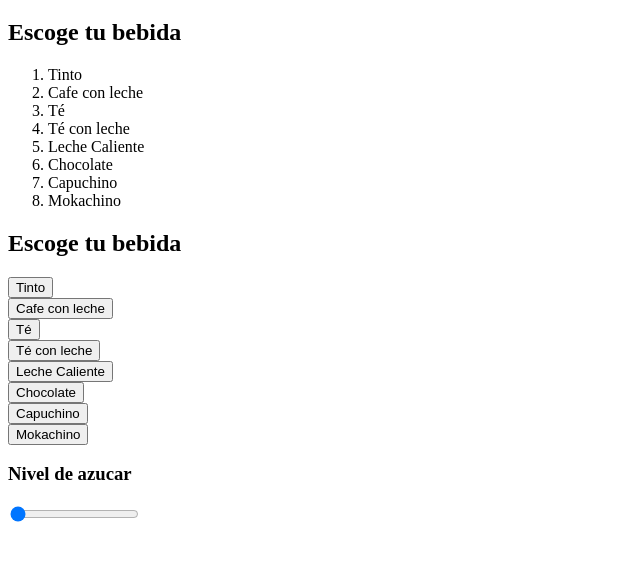
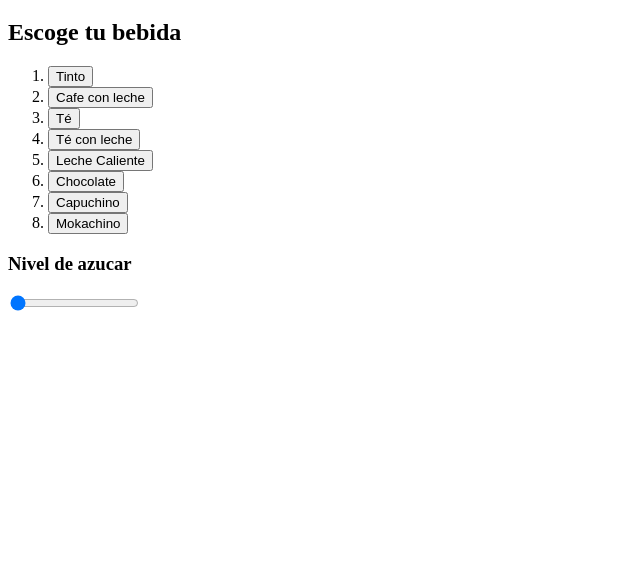
Before and after one commit to Legans-8/taller-maquinacafe-Miguel, a plain HTML site: page index.html in a window 1280 px wide. Shown: the part 61-622 px from the top of the page, without its empty margins (0-640 px from the left). Drawn offline with Linux system fonts and the light colour scheme.

Commit message:
orden lista bebidas html

```diff
--- a/index.html
+++ b/index.html
@@ -9,32 +9,15 @@
     <h1>Maquina de Cafe By Miguel</h1>
     <h2> Escoge tu bebida </h2>
     <ol>
-        <li>Tinto</li>
-        <li>Cafe con leche</li>
-        <li>Té</li>
-        <li>Té con leche</li>
-        <li>Leche Caliente</li>
-        <li>Chocolate</li>
-        <li>Capuchino</li>
-        <li>Mokachino</li>
+        <li><button onclick="escogerBebida('Tinto')">Tinto</button></li>
+        <li><button onclick="escogerBebida('Cafe con leche')">Cafe con leche</button></li>
+        <li><button onclick="escogerBebida('Té')">Té</button></li>
+        <li><button onclick="escogerBebida('Té con leche')">Té con leche</button></li>
+        <li><button onclick="escogerBebida('Leche Caliente')">Leche Caliente</button></li>
+        <li><button onclick="escogerBebida('Chocolate')">Chocolate</button></li>
+        <li><button onclick="escogerBebida('Capuchino')">Capuchino</button></li>
+        <li><button onclick="escogerBebida('Mokachino')">Mokachino</button></li>
     </ol>
-    <h2>Escoge tu bebida</h2>
-    <button onclick="escogerBebida('Tinto')">Tinto</button>
-    <br>
-    <button onclick="escogerBebida('Cafe con leche')">Cafe con leche</button>
-    <br>
-    <button onclick="escogerBebida('Té')">Té</button>
-    <br>
-    <button onclick="escogerBebida('Té con leche')">Té con leche</button>
-    <br>
-    <button onclick="escogerBebida('Leche Caliente')">Leche Caliente</button>
-    <br>
-    <button onclick="escogerBebida('Chocolate')">Chocolate</button>
-    <br>
-    <button onclick="escogerBebida('Capuchino')">Capuchino</button>
-    <br>
-    <button onclick="escogerBebida('Mokachino')">Mokachino</button>
-    <br>
     <h3>Nivel de azucar</h3>
     <input type="range" min="0" max="3" value="0" id="azucar">
     <script src="maquinaCafe.js">   </script>
```
